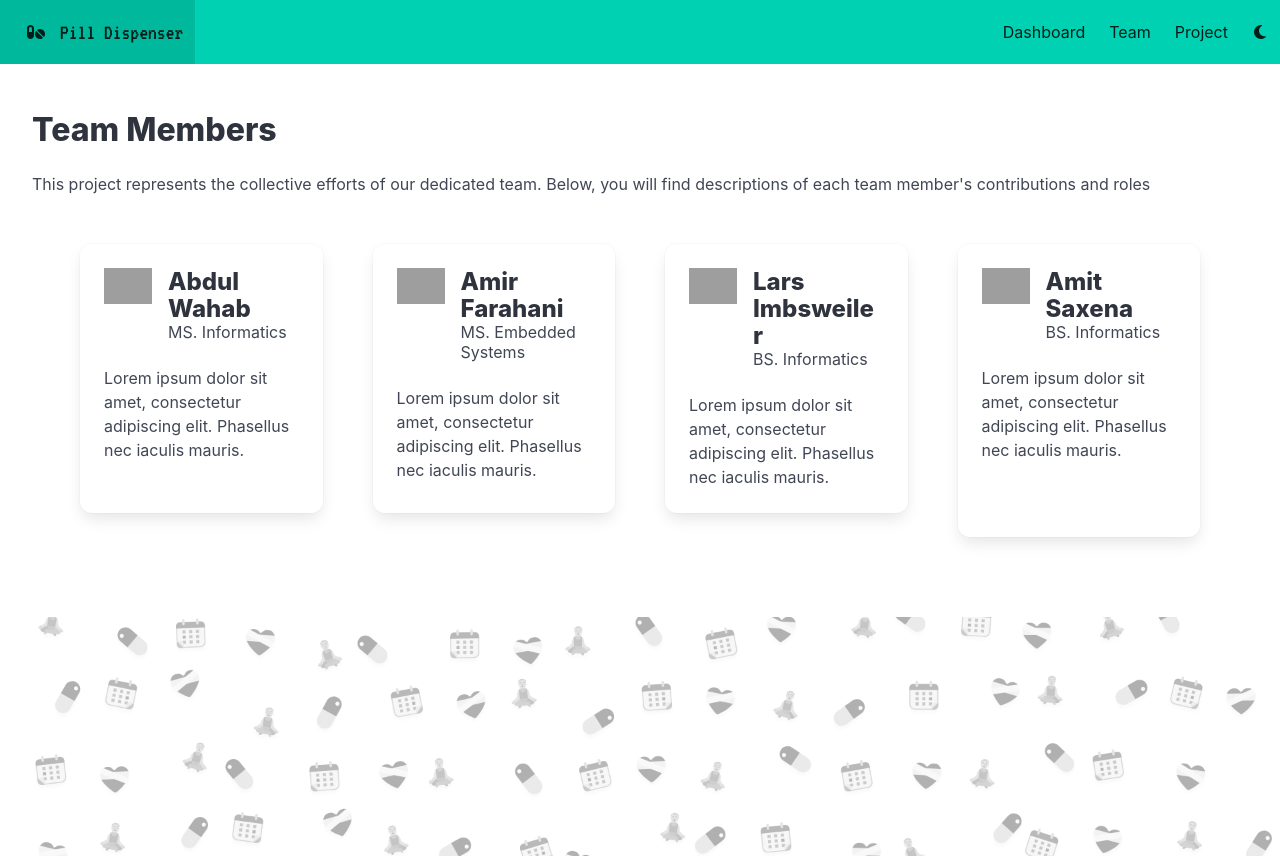
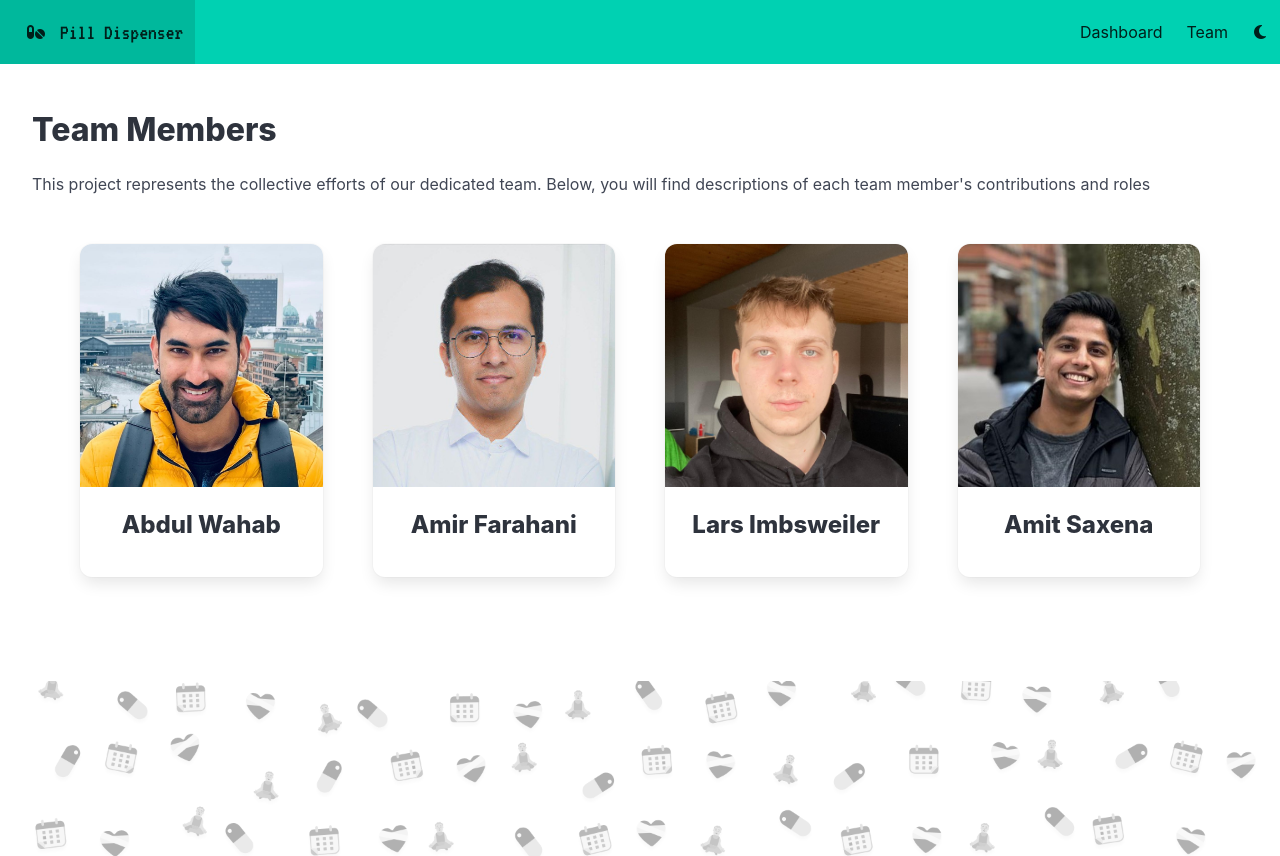
Before and after one commit to abdulwahabse/pill-dispenser-web-app, a Flask app: page /team in a window 1280 px wide. Shown: the top 856 px of the page. Run offline with Flask 3, Linux system fonts and the light colour scheme; some web fonts are replaced; grey boxes are pictures that could not be loaded.

Commit message:
Add team members

```diff
--- a/static/css/main.css
+++ b/static/css/main.css
@@ -31,3 +31,7 @@
     background-size: cover;
     height: 30vh;
 }
+
+.team-card {
+    width: 300px;
+}
--- a/templates/base.html
+++ b/templates/base.html
@@ -55,7 +55,7 @@
 				<a class="navbar-item" href="/team">
 					Team
 				</a>
-				<a class="navbar-item" href="/project">
+				<a class="navbar-item is-hidden" href="/project">
 					Project
 				</a>
 
--- a/templates/team.html
+++ b/templates/team.html
@@ -10,106 +10,84 @@
         This project represents the collective efforts of our dedicated team. Below, you will find descriptions of each team member's contributions and roles
     </p>
 
-    <div class="is-flex mt-6 pl-6 pr-6" style="gap: 50px">
+    <div class="is-flex is-justify-content-center mt-6 pl-6 pr-6" style="gap: 50px">
       <!-- Abdul Wahab -->
-        <div class="card raise">
-            <div class="card-content">
-              <div class="media">
-                <div class="media-left">
-                  <figure class="image is-48x48">
-                    <img
-                      src="https://bulma.io/assets/images/placeholders/96x96.png"
-                      alt="Placeholder image"
-                    />
+      <div class="card shadow-md is-cursor-pointer transform is-duration-300 hover-shadow-xl hover-translate-y raise team-card">
+        <div class="card-image">
+            <figure class="image">
+                <img src="{{ url_for('static', filename='images/abdul.jpg') }}"
+                    alt="Placeholder image">
             </figure>
         </div>
-                <div class="media-content">
-                  <p class="title is-4">Abdul Wahab</p>
-                  <p class="subtitle is-6">MS. Informatics</p>
-                </div>
-              </div>
-
-              <div class="content">
-                Lorem ipsum dolor sit amet, consectetur adipiscing elit. Phasellus nec
-                iaculis mauris.
+        <div class="card-content">
+            <div class="content has-text-grey-light">
+              <!-- center text -->
+              <h3 class="has-text-centered">Abdul Wahab</h3>
             </div>
         </div>
     </div>
     <!-- Amir Farahani -->
-        <div class="card raise">
-            <div class="card-content">
-              <div class="media">
-                <div class="media-left">
-                  <figure class="image is-48x48">
-                    <img
-                      src="https://bulma.io/assets/images/placeholders/96x96.png"
-                      alt="Placeholder image"
-                    />
+    <div class="card shadow-md is-cursor-pointer transform is-duration-300 hover-shadow-xl hover-translate-y raise team-card">
+      <div class="card-image">
+          <figure class="image">
+              <img src="{{ url_for('static', filename='images/amir.jpg') }}"
+                  alt="Placeholder image">
           </figure>
       </div>
-                <div class="media-content">
-                  <p class="title is-4">Amir Farahani</p>
-                  <p class="subtitle is-6">MS. Embedded Systems</p>
-                </div>
-              </div>
-
-              <div class="content">
-                Lorem ipsum dolor sit amet, consectetur adipiscing elit. Phasellus nec
-                iaculis mauris.
+      <div class="card-content">
+          <div class="content has-text-grey-light">
+            <!-- center text -->
+            <h3 class="has-text-centered">Amir Farahani</h3>
           </div>
       </div>
     </div>
     <!-- Lars Imbsweiler -->
-        <div class="card raise">
-            <div class="card-content">
-              <div class="media">
-                <div class="media-left">
-                  <figure class="image is-48x48">
-                    <img
-                      src="https://bulma.io/assets/images/placeholders/96x96.png"
-                      alt="Placeholder image"
-                    />
+    <div class="card shadow-md is-cursor-pointer transform is-duration-300 hover-shadow-xl hover-translate-y raise team-card">
+      <div class="card-image">
+          <figure class="image">
+              <img src="{{ url_for('static', filename='images/lars.jpg') }}"
+                  alt="Placeholder image">
           </figure>
       </div>
-                <div class="media-content">
-                  <p class="title is-4">Lars Imbsweiler</p>
-                  <p class="subtitle is-6">BS. Informatics</p>
-                </div>
-              </div>
-
-              <div class="content">
-                Lorem ipsum dolor sit amet, consectetur adipiscing elit. Phasellus nec
-                iaculis mauris.
+      <div class="card-content">
+          <div class="content has-text-grey-light">
+            <!-- center text -->
+            <h3 class="has-text-centered">Lars Imbsweiler</h3>
           </div>
       </div>
     </div>
     <!-- Amit Saxena -->
-        <div class="card raise">
-            <div class="card-content">
-              <div class="media">
-                <div class="media-left">
-                  <figure class="image is-48x48">
-                    <img
-                      src="https://bulma.io/assets/images/placeholders/96x96.png"
-                      alt="Placeholder image"
-                    />
+    <div class="card shadow-md is-cursor-pointer transform is-duration-300 hover-shadow-xl hover-translate-y raise team-card">
+      <div class="card-image">
+          <figure class="image">
+              <img src="{{ url_for('static', filename='images/amit.jpg') }}"
+                  alt="Placeholder image">
           </figure>
       </div>
-                <div class="media-content">
-                  <p class="title is-4">Amit Saxena</p>
-                  <p class="subtitle is-6">BS. Informatics</p>
+      <div class="card-content">
+          <div class="content has-text-grey-light">
+            <!-- center text -->
+            <h3 class="has-text-centered">Amit Saxena</h3>
           </div>
       </div>
-
-              <div class="content">
-                Lorem ipsum dolor sit amet, consectetur adipiscing elit. Phasellus nec
-                iaculis mauris.
+    </div>
+    <!-- Amit Saxena -->
+    <div class="card is-hidden shadow-md is-cursor-pointer transform is-duration-300 hover-shadow-xl hover-translate-y raise team-card">
+      <div class="card-image">
+          <figure class="image">
+              <img src="{{ url_for('static', filename='images/amit.jpg') }}"
+                  alt="Placeholder image">
+          </figure>
+      </div>
+      <div class="card-content">
+          <div class="content has-text-grey-light">
+            <!-- center text -->
+            <h3 class="has-text-centered">Amit Saxena</h3>
           </div>
       </div>
     </div>
   </div>
 
-
 </section>
 
 {% endblock %}
```
Also changed, not shown: static/images/abdul.jpg (added), static/images/amir.jpg (added), static/images/amit.jpg (added), static/images/lars.jpg (added). Lines whose indentation alone changed are shown as unchanged.
